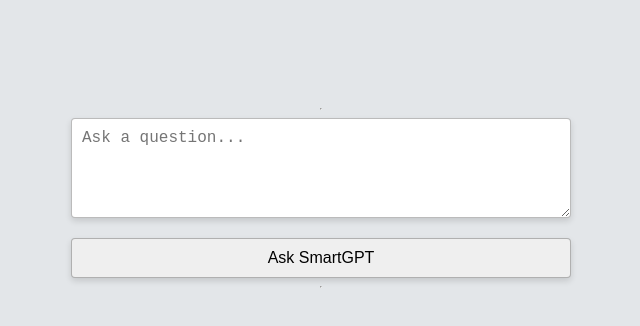
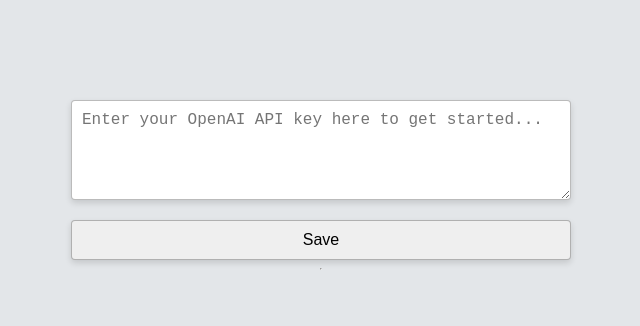
Before and after one commit to choephix/smart-gpt, a React (Create React App) app: page / in a window 1280 px wide. Shown: the top 326 px of the page, without its empty margins (319-959 px from the left). Built offline with nearby package versions, Linux system fonts and the light colour scheme.

Commit message:
3 files modified, 4 added, 1 deleted

```diff
--- a/components/App.tsx
+++ b/components/App.tsx
@@ -1,61 +1,10 @@
 import * as React from 'react';
-import { useState, useEffect, Fragment } from 'react';
-import { SmartTaskCard } from './SmartTaskCard';
-import { useSmartGPT } from '../lib/useSmartGPT';
 
-interface ConversationBeat {
-  question: string;
-  answers: string[];
-}
-
-const savedHistory2 = localStorage.getItem('history2');
+import useOpenAIKey from '../lib/useApiKey';
+import Chat from './Chat';
+import KeyLessGate from './KeyLessGate';
 
 export default function App() {
-  const [question, setQuestion] = useState('');
-
-  const smartGPT = useSmartGPT();
-  const [history, setHistory] = useState(
-    (JSON.parse(savedHistory2) ?? []) as ReturnType<
-      typeof smartGPT.askQuestion
-    >[]
-  );
-
-  useEffect(() => {
-    localStorage.setItem('history2', JSON.stringify(history));
-  }, [history]);
-
-  const askQuestionWithSmartGPT = (question: string) => {
-    const store = smartGPT.askQuestion(question, 3, (updates) => {
-      Object.assign(store, updates);
-      setHistory((v) => [...v]);
-    });
-    setHistory((v) => [store, ...v]);
-  };
-
-  return (
-    <div className="App pretty-scrollbar">
-      <div className="Page">
-        <hr />
-
-        <textarea
-          className="with-border"
-          value={question}
-          onChange={(e) => setQuestion(e.target.value)}
-          placeholder="Ask a question..."
-        />
-
-        <button
-          className="with-border"
-          onClick={() => askQuestionWithSmartGPT(question)}
-        >
-          Ask SmartGPT
-        </button>
-        <hr />
-
-        {history.map((task, i) => (
-          <SmartTaskCard key={i} task={task} />
-        ))}
-      </div>
-    </div>
-  );
+  const { apiKey } = useOpenAIKey();
+  return apiKey ? <Chat /> : <KeyLessGate />;
 }
--- /dev/null
+++ b/components/Chat.tsx
@@ -0,0 +1,57 @@
+import * as React from 'react';
+import { useState, useEffect, Fragment } from 'react';
+import { SmartTaskCard } from './SmartTaskCard';
+import { useSmartGPT } from '../lib/useSmartGPT';
+import useOpenAIKey from '../lib/useApiKey';
+
+const savedHistory = localStorage.getItem('history2');
+
+export default function Chat() {
+  const [question, setQuestion] = useState('');
+
+  const [history, setHistory] = useState(
+    (JSON.parse(savedHistory) ?? []) as ReturnType<
+      typeof smartGPT.askQuestion
+    >[]
+  );
+
+  const { apiKey } = useOpenAIKey();
+  const smartGPT = useSmartGPT(apiKey);
+
+  useEffect(() => {
+    localStorage.setItem('history2', JSON.stringify(history));
+  }, [history]);
+
+  const askQuestionWithSmartGPT = (question: string) => {
+    const store = smartGPT.askQuestion(question, 3, (updates) => {
+      Object.assign(store, updates);
+      setHistory((v) => [...v]);
+    });
+    setHistory((v) => [store, ...v]);
+  };
+
+  return (
+    <div className="App pretty-scrollbar">
+      <div className="Page">
+        <textarea
+          className="with-border"
+          value={question}
+          onChange={(e) => setQuestion(e.target.value)}
+          placeholder="Ask a question..."
+        />
+
+        <button
+          className="with-border"
+          onClick={() => askQuestionWithSmartGPT(question)}
+        >
+          Ask SmartGPT
+        </button>
+        <hr />
+
+        {history.map((task, i) => (
+          <SmartTaskCard key={i} task={task} />
+        ))}
+      </div>
+    </div>
+  );
+}
--- /dev/null
+++ b/components/KeyLessGate.tsx
@@ -0,0 +1,30 @@
+import * as React from 'react';
+import { useState, useEffect } from 'react';
+import useOpenAIKey from '../lib/useApiKey';
+
+export default function KeyLessGate() {
+  const { apiKey, saveApiKey } = useOpenAIKey();
+
+  const [key, setKey] = useState(apiKey || '');
+
+  return (
+    <div className="App pretty-scrollbar">
+      <div className="Page">
+        <textarea
+          className="with-border"
+          value={key}
+          onChange={(e) => setKey(e.target.value)}
+          placeholder="Enter your OpenAI API key here to get started..."
+        />
+
+        <button
+          className="with-border"
+          onClick={() => saveApiKey(key)}
+        >
+          Save
+        </button>
+        <hr />
+      </div>
+    </div>
+  );
+}
--- a/lib/OPENAI_API_KEY.ts
+++ /dev/null
@@ -1,2 +0,0 @@
-const params = new URLSearchParams(window.location.search);
-export const OPENAI_API_KEY = params.get('k');
--- a/lib/SmartGPT.ts
+++ b/lib/SmartGPT.ts
@@ -5,26 +5,33 @@
  */
 
 import { Configuration, OpenAIApi } from 'openai';
-import { OPENAI_API_KEY } from './OPENAI_API_KEY';
-
-const configuration = new Configuration({ apiKey: OPENAI_API_KEY });
-const openai = new OpenAIApi(configuration);
 
 const gpt3 = 'gpt-3.5-turbo';
 const gpt4 = 'gpt-4';
 
 export class SmartGPT {
+  private readonly openai: OpenAIApi;
+
   readonly tokenCounts = {} as Record<string, number>;
 
   temperature = 0.5;
 
-  private async generateChatCompletion(gptModel: string, messages: any[], n?: number) {
+  constructor(apiKey: string) {
+    const configuration = new Configuration({ apiKey });
+    this.openai = new OpenAIApi(configuration);
+  }
+
+  private async generateChatCompletion(
+    gptModel: string,
+    messages: any[],
+    n?: number
+  ) {
     console.log(
       `🍀 Asking ${gptModel.toUpperCase()} at t° ${this.temperature}`,
       messages
     );
 
-    const { data: completion } = await openai.createChatCompletion({
+    const { data: completion } = await this.openai.createChatCompletion({
       model: gptModel,
       messages: messages,
       temperature: this.temperature,
@@ -61,13 +68,17 @@
       const messages = [{ role: 'user', content: initialPrompt }];
       const response = await this.generateChatCompletion(gpt3, messages);
       responses.push(response);
-      onSingleResponseGotten?.(response)
+      onSingleResponseGotten?.(response);
     }
 
     return [responses, initialPrompt] as const;
   }
 
-  async getResearcherResponses(answers: string, initialPrompt: string, outputs: number) {
+  async getResearcherResponses(
+    answers: string,
+    initialPrompt: string,
+    outputs: number
+  ) {
     const prompt = `You are a researcher tasked with investigating the ${outputs} response options provided. List the flaws and faulty logic of each answer option. Let's work this out in a step by step way to be sure we have all the errors:`;
 
     const messages = [
--- /dev/null
+++ b/lib/useApiKey.ts
@@ -0,0 +1,23 @@
+import { useState, useEffect } from 'react';
+
+const useOpenAIKey = () => {
+  const [apiKey, setApiKey] = useState<string | null>(null);
+
+  const saveApiKey = (key: string) => {
+    setApiKey(key);
+    localStorage.setItem('OPENAI_API_KEY', key);
+  };
+
+  useEffect(() => {
+    const params = new URLSearchParams(window.location.search);
+    let key = params.get('k');
+    if (!key) {
+      key = localStorage.getItem('OPENAI_API_KEY');
+    }
+    setApiKey(key);
+  }, []);
+
+  return { apiKey, saveApiKey };
+};
+
+export default useOpenAIKey;
--- a/lib/useSmartGPT.ts
+++ b/lib/useSmartGPT.ts
@@ -60,7 +60,7 @@
   store.ongoing = false;
 }
 
-export function useSmartGPT() {
+export function useSmartGPT(apiKey: string) {
   return {
     askQuestion(
       userQuestionInput: string,
@@ -68,7 +68,7 @@
       updateData: (updates: Partial<TaskStore>) => unknown,
       existingStore?: TaskStore
     ) {
-      const smartGPT = new SmartGPT();
+      const smartGPT = new SmartGPT(apiKey);
 
       const _store = existingStore ?? createTaskStore(userQuestionInput);
       _store.outputs_count = numberOfAnswersToProcess;
```
Also changed, not shown: components/NoKeyGate.ts (added, +61 -0 lines).
